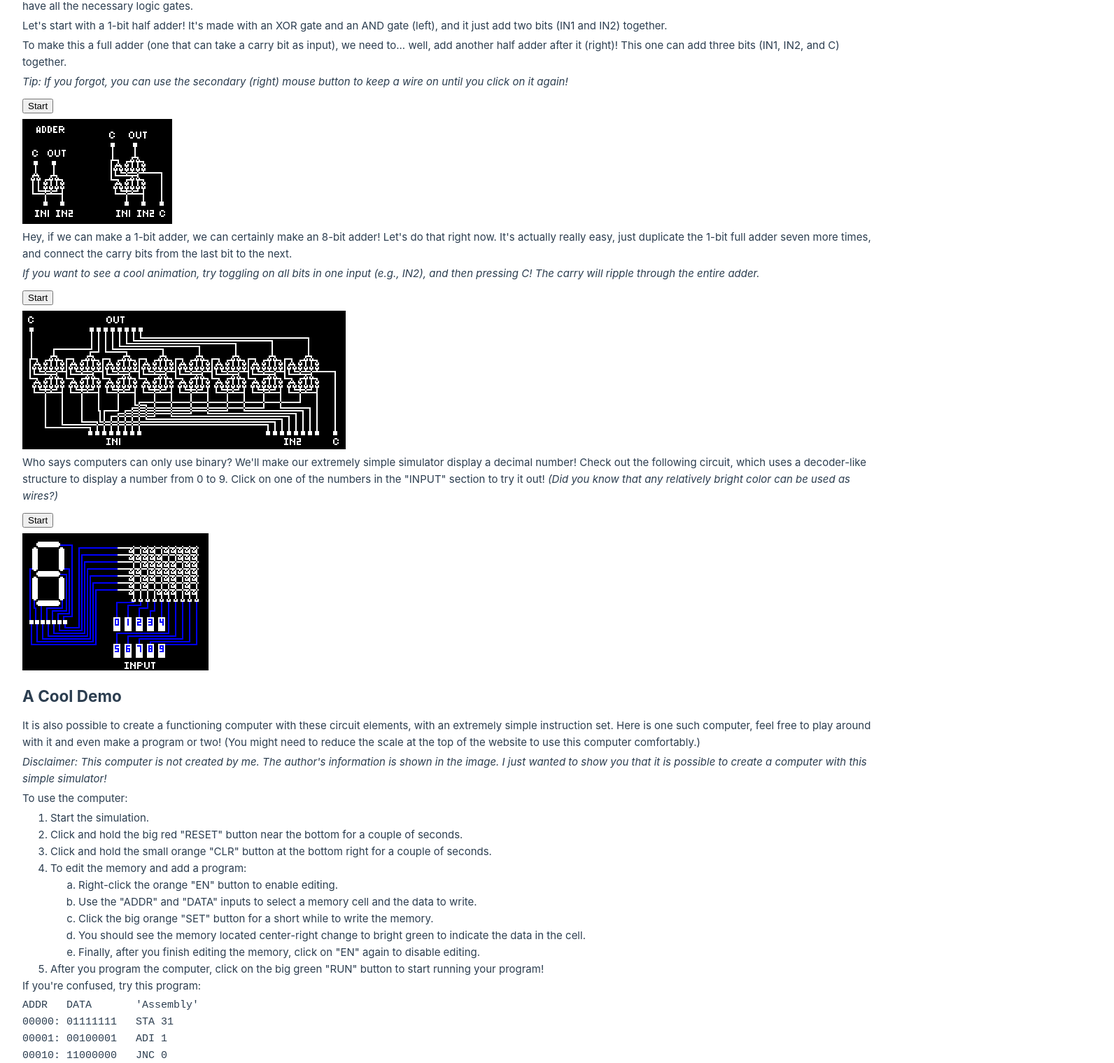
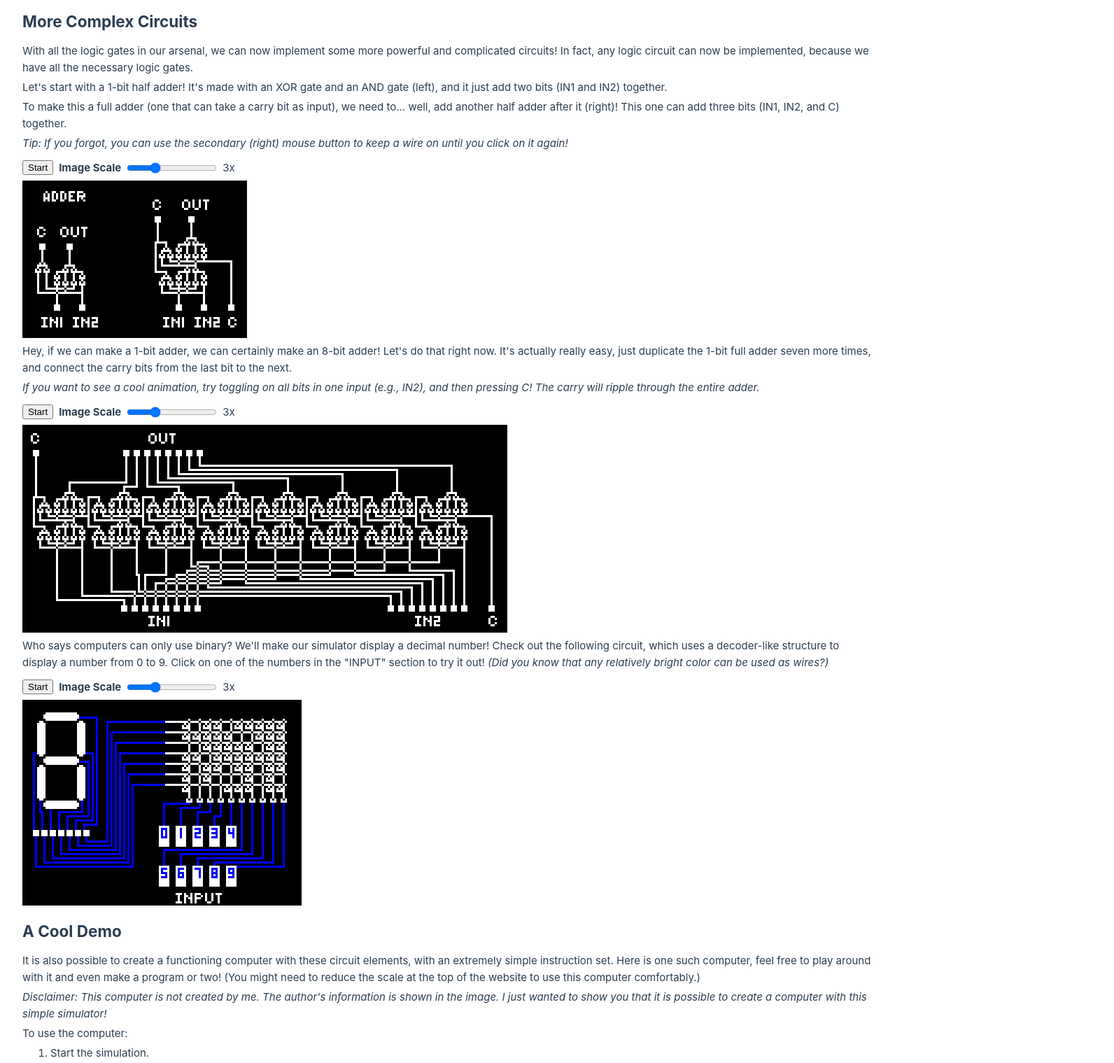
Before and after one commit to david-why/bmplogicsim, a Vue app: page / in a window 1280 px wide. Shown: the part 951-2470 px from the top of the page at 70% size, 1592 px wide, since content can reach past the window. Built offline with nearby package versions, Linux system fonts and the light colour scheme.

Commit message:
Allow individual demos to scale

```diff
--- a/src/App.vue
+++ b/src/App.vue
@@ -6,7 +6,6 @@ import LogicSimulator from './components/LogicSimulator.vue'
 const fileInput = ref({} as HTMLInputElement)
 
 // settings
-const scale = ref(2)
 const src = ref<string>()
 
 /**
@@ -33,11 +32,6 @@ watch(src, (value, oldValue) => {
     · Website &amp; most demos created by
     <a href="https://github.com/david-why/bmplogicsim">david-why</a>
   </p>
-  <div style="display: flex; flex-direction: row; gap: 8px; align-items: center">
-    <label for="scaleInput"><strong>Image Scale</strong></label>
-    <input id="scaleInput" type="range" min="0.1" max="10" step="0.1" v-model="scale" />
-    <span>{{ scale }}x</span>
-  </div>
 
   <h2>Overview</h2>
   <p>
@@ -65,7 +59,7 @@ watch(src, (value, oldValue) => {
     <li>Primary mouse button (usually left) to temporarily toggle on a wire.</li>
     <li>Secondary mouse button (usually right) to toggle on a wire until you press it again.</li>
   </ul>
-  <LogicSimulator src="demo_elements.png" :scale="scale"></LogicSimulator>
+  <LogicSimulator src="demo_elements.png" :defaultScale="3"></LogicSimulator>
 
   <p>From these elements, you can create anything!</p>
   <ul>
@@ -77,7 +71,7 @@ watch(src, (value, oldValue) => {
     </li>
     <li><strong>XOR gate</strong>: Implemented with ANDs, NOTs, and an OR.</li>
   </ul>
-  <LogicSimulator src="demo_gates.png" :scale="scale"></LogicSimulator>
+  <LogicSimulator src="demo_gates.png" :defaultScale="3"></LogicSimulator>
 
   <h2>More Complex Circuits</h2>
   <p>
@@ -99,7 +93,7 @@ watch(src, (value, oldValue) => {
       click on it again!
     </em>
   </p>
-  <LogicSimulator src="demo_adder.png" :scale="scale"></LogicSimulator>
+  <LogicSimulator src="demo_adder.png" :defaultScale="3"></LogicSimulator>
 
   <p>
     Hey, if we can make a 1-bit adder, we can certainly make an 8-bit adder! Let's do that right
@@ -112,15 +106,15 @@ watch(src, (value, oldValue) => {
       then pressing C! The carry will ripple through the entire adder.
     </em>
   </p>
-  <LogicSimulator src="demo_adder2.png" :scale="scale"></LogicSimulator>
+  <LogicSimulator src="demo_adder2.png" :defaultScale="3"></LogicSimulator>
 
   <p>
-    Who says computers can only use binary? We'll make our extremely simple simulator display a
-    decimal number! Check out the following circuit, which uses a decoder-like structure to display
-    a number from 0 to 9. Click on one of the numbers in the "INPUT" section to try it out!
+    Who says computers can only use binary? We'll make our simulator display a decimal number! Check
+    out the following circuit, which uses a decoder-like structure to display a number from 0 to 9.
+    Click on one of the numbers in the "INPUT" section to try it out!
     <em>(Did you know that any relatively bright color can be used as wires?)</em>
   </p>
-  <LogicSimulator src="demo_digit.png" :scale="scale"></LogicSimulator>
+  <LogicSimulator src="demo_digit.png" :defaultScale="3"></LogicSimulator>
 
   <h2>A Cool Demo</h2>
 
@@ -140,13 +134,14 @@ watch(src, (value, oldValue) => {
   <p>To use the computer:</p>
   <ol>
     <li>Start the simulation.</li>
-    <li>Click and hold the big red "RESET" button near the bottom for a couple of seconds.</li>
     <li>
-      Click and hold the small orange "CLR" button at the bottom right for a couple of seconds.
+      Click and hold the big red "RESET" button near the bottom for a couple of seconds, then the
+      small orange "CLR" button at the bottom right for a couple of seconds.
     </li>
+    <li>Make sure that nothing is flashing on the screen. Otherwise, repeat the previous step.</li>
     <li>
       To edit the memory and add a program:
-      <ol type="a">
+      <ol type="i">
         <li>Right-click the orange "EN" button to enable editing.</li>
         <li>Use the "ADDR" and "DATA" inputs to select a memory cell and the data to write.</li>
         <li>Click the big orange "SET" button for a short while to write the memory.</li>
@@ -172,7 +167,7 @@ ADDR   DATA       'Assembly'
 00010: 11000000   JNC 0</pre
   >
   <p>After you RUN it, check the display on the right hand side!</p>
-  <LogicSimulator src="demo_computer.png" :scale="scale"></LogicSimulator>
+  <LogicSimulator src="demo_computer.png" :defaultScale="1"></LogicSimulator>
 
   <h2>Your Turn</h2>
   <p>
@@ -186,7 +181,7 @@ ADDR   DATA       'Assembly'
     <input type="file" accept="image/*" @input="onFileSelected" ref="fileInput" />
   </div>
 
-  <LogicSimulator :src="src" :scale="scale" v-if="src"></LogicSimulator>
+  <LogicSimulator :src="src" :defaultScale="2" v-if="src"></LogicSimulator>
 </template>
 
 <style scoped></style>
--- a/src/components/LogicSimulator.vue
+++ b/src/components/LogicSimulator.vue
@@ -5,18 +5,20 @@ import { BMPLogicSimulator } from '@/bmplogic'
 const props = withDefaults(
   defineProps<{
     src: string
-    scale?: number
+    defaultScale?: number
   }>(),
   {
-    scale: 1,
+    defaultScale: 1,
   },
 )
 
 // refs to elements
-const canvas = ref({} as HTMLCanvasElement)
+const canvas = ref<HTMLCanvasElement>()
 
 // settings
+const uuid = ref<string>()
 const baseImage = ref<HTMLImageElement>()
+const scale = ref(props.defaultScale)
 
 // LOGIC!
 const timerId = ref<number | null>(null)
@@ -42,11 +44,11 @@ function stopTimer() {
 
 function onMouseDown(event: MouseEvent) {
   event.preventDefault()
-  if (!simulator) return
+  if (!simulator || !canvas.value) return
   // find actual pixel in canvas
   const rect = canvas.value.getBoundingClientRect()
-  const x = Math.floor((event.clientX - rect.left) / props.scale)
-  const y = Math.floor((event.clientY - rect.top) / props.scale)
+  const x = Math.floor((event.clientX - rect.left) / scale.value)
+  const y = Math.floor((event.clientY - rect.top) / scale.value)
   if (event.button === 0) {
     mousePosition = [x, y]
     simulator.hold(x, y)
@@ -67,6 +69,7 @@ function onMouseUp(event: MouseEvent) {
 }
 
 onMounted(() => {
+  uuid.value = Math.random().toString(36).slice(2)
   const img = new Image()
   img.src = props.src
   img.onload = () => {
@@ -78,35 +81,34 @@ onMounted(() => {
 
 function initCanvas() {
   const img = baseImage.value
-  if (!img) return
-
-  scaleCanvas()
+  if (!img || !canvas.value) return
 
   simulator = new BMPLogicSimulator(img, canvas.value)
 }
 
-function scaleCanvas() {
-  const img = baseImage.value
-  if (!img) return
-  canvas.value.style.width = `${img.width * props.scale}px`
-  canvas.value.style.height = `${img.height * props.scale}px`
-}
-
 // watchers
 
-watch(baseImage, initCanvas)
-watch(() => props.scale, scaleCanvas, { deep: true })
+watch([baseImage, canvas], initCanvas)
 </script>
 
 <template>
   <div>
-    <div>
+    <div style="display: flex; flex-direction: row; gap: 8px; align-items: center">
       <button class="button" @click="startTimer" v-if="!timerId">Start</button>
       <button class="button" @click="stopTimer" v-else>Pause</button>
+      <label :for="uuid">
+        <strong>Image Scale</strong>
+      </label>
+      <input :id="uuid" type="range" min="0.1" max="10" step="0.1" v-model="scale" />
+      <span>{{ scale }}x</span>
     </div>
-    <div>
+    <div v-if="baseImage">
       <canvas
         ref="canvas"
+        :style="{
+          width: baseImage.naturalWidth * scale + 'px',
+          height: baseImage.naturalHeight * scale + 'px',
+        }"
         @mousedown="onMouseDown"
         @mouseup="onMouseUp"
         @contextmenu.prevent
```
